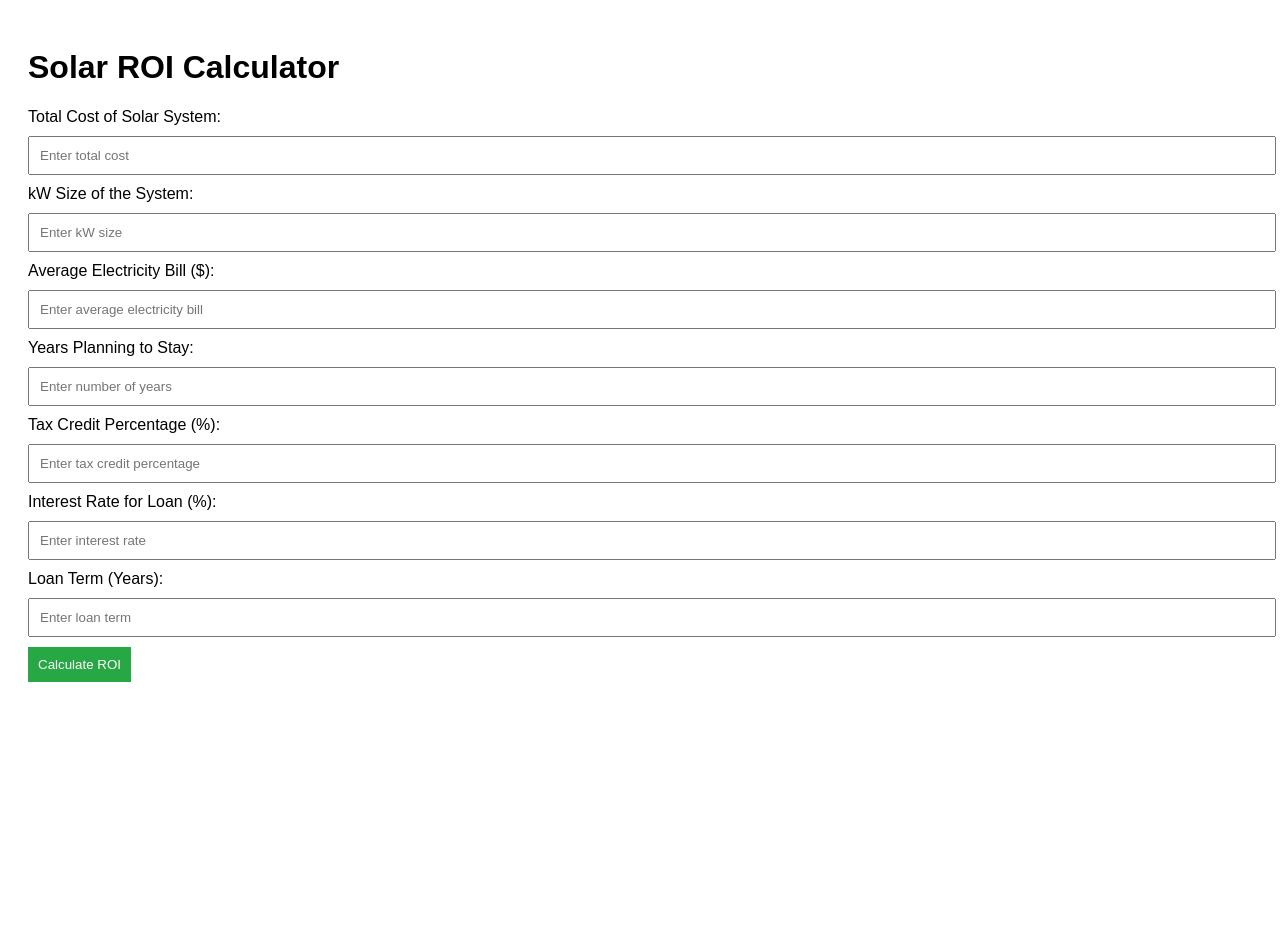
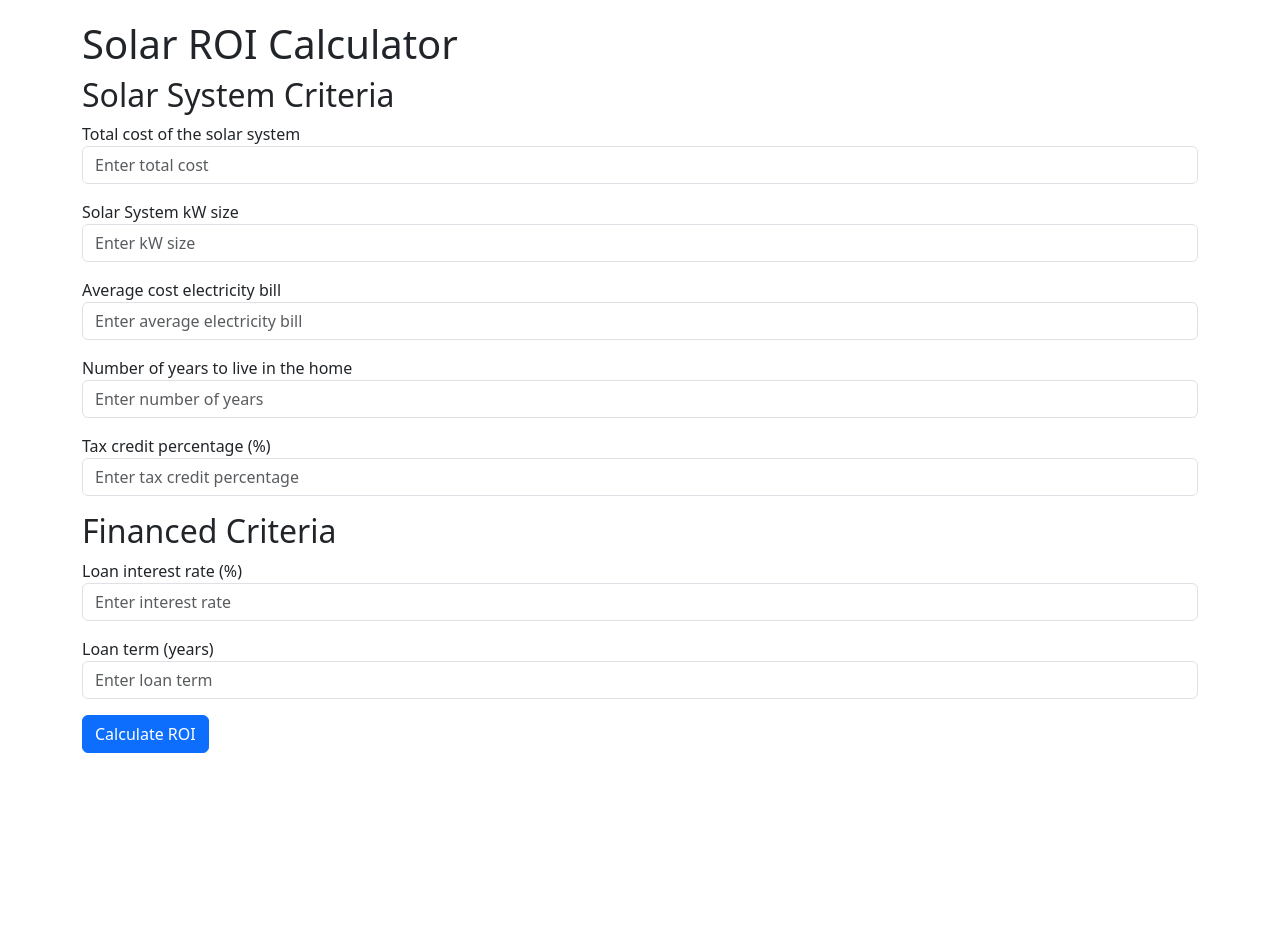
Before and after one commit to ateames/solar-roi-calc, a plain HTML site: page index.html in a window 1280 px wide. Before the commit the page ends 904 px from the top, so only its background shows below. Drawn offline with nearby package versions, Linux system fonts and the light colour scheme.

Commit message:
index.html

```diff
--- a/index.html
+++ b/index.html
@@ -4,50 +4,59 @@
   <meta charset="UTF-8">
   <meta name="viewport" content="width=device-width, initial-scale=1.0">
   <title>Solar ROI Calculator</title>
+  <link rel="stylesheet" href="https://cdn.jsdelivr.net/npm/bootstrap@5.3.0/dist/css/bootstrap.min.css">
+  <script src="https://cdn.jsdelivr.net/npm/chart.js"></script>
   <style>
-    body { font-family: Arial, sans-serif; padding: 20px; }
-    input { display: block; margin: 10px 0; padding: 10px; width: 100%; }
-    button { padding: 10px; background-color: #28a745; color: white; border: none; cursor: pointer; }
-    button:hover { background-color: #218838; }
-    .results { margin-top: 20px; }
-    canvas { margin-top: 20px; }
+    body { padding: 20px; }
+    .results, .charts { margin-top: 30px; }
   </style>
-  <script src="https://cdn.jsdelivr.net/npm/chart.js"></script>
 </head>
 <body>
-  <h1>Solar ROI Calculator</h1>
-  <form id="solarForm">
-    <label>Total Cost of Solar System:</label>
-    <input type="number" id="totalCost" placeholder="Enter total cost" required>
+  <div class="container">
+    <h1>Solar ROI Calculator</h1>
 
-    <label>kW Size of the System:</label>
-    <input type="number" id="kwSize" placeholder="Enter kW size" required>
+    <h2>Solar System Criteria</h2>
+    <form id="solarForm">
+      <div class="mb-3">
+        <label>Total cost of the solar system</label>
+        <input type="number" id="totalCost" class="form-control" placeholder="Enter total cost" required>
+      </div>
+      <div class="mb-3">
+        <label>Solar System kW size</label>
+        <input type="number" id="kwSize" class="form-control" placeholder="Enter kW size" required>
+      </div>
+      <div class="mb-3">
+        <label>Average cost electricity bill</label>
+        <input type="number" id="electricityBill" class="form-control" placeholder="Enter average electricity bill" required>
+      </div>
+      <div class="mb-3">
+        <label>Number of years to live in the home</label>
+        <input type="number" id="yearsStay" class="form-control" placeholder="Enter number of years" required>
+      </div>
+      <div class="mb-3">
+        <label>Tax credit percentage (%)</label>
+        <input type="number" id="taxCredit" class="form-control" placeholder="Enter tax credit percentage" required>
+      </div>
 
-    <label>Average Electricity Bill ($):</label>
-    <input type="number" id="electricityBill" placeholder="Enter average electricity bill" required>
+      <h2>Financed Criteria</h2>
+      <div class="mb-3">
+        <label>Loan interest rate (%)</label>
+        <input type="number" id="interestRate" class="form-control" placeholder="Enter interest rate" required>
+      </div>
+      <div class="mb-3">
+        <label>Loan term (years)</label>
+        <input type="number" id="loanTerm" class="form-control" placeholder="Enter loan term" required>
+      </div>
 
-    <label>Years Planning to Stay:</label>
-    <input type="number" id="yearsStay" placeholder="Enter number of years" required>
+      <button type="button" class="btn btn-primary" onclick="calculateROI()">Calculate ROI</button>
+    </form>
 
-    <label>Tax Credit Percentage (%):</label>
-    <input type="number" id="taxCredit" placeholder="Enter tax credit percentage" required>
-
-    <label>Interest Rate for Loan (%):</label>
-    <input type="number" id="interestRate" placeholder="Enter interest rate" required>
-
-    <label>Loan Term (Years):</label>
-    <input type="number" id="loanTerm" placeholder="Enter loan term" required>
-
-    <button type="button" onclick="calculateROI()">Calculate ROI</button>
-  </form>
-
-  <div class="results" id="results">
-    <!-- Results will be displayed here -->
+    <div class="results" id="results"></div>
+    <div class="charts">
+      <canvas id="paybackChartWithTaxCredit"></canvas>
+      <canvas id="paybackChartWithoutTaxCredit"></canvas>
+    </div>
   </div>
-
-  <!-- Chart containers -->
-  <canvas id="paybackChartWithTaxCredit"></canvas>
-  <canvas id="paybackChartWithoutTaxCredit"></canvas>
 
   <script src="app.js"></script>
 </body>
```
